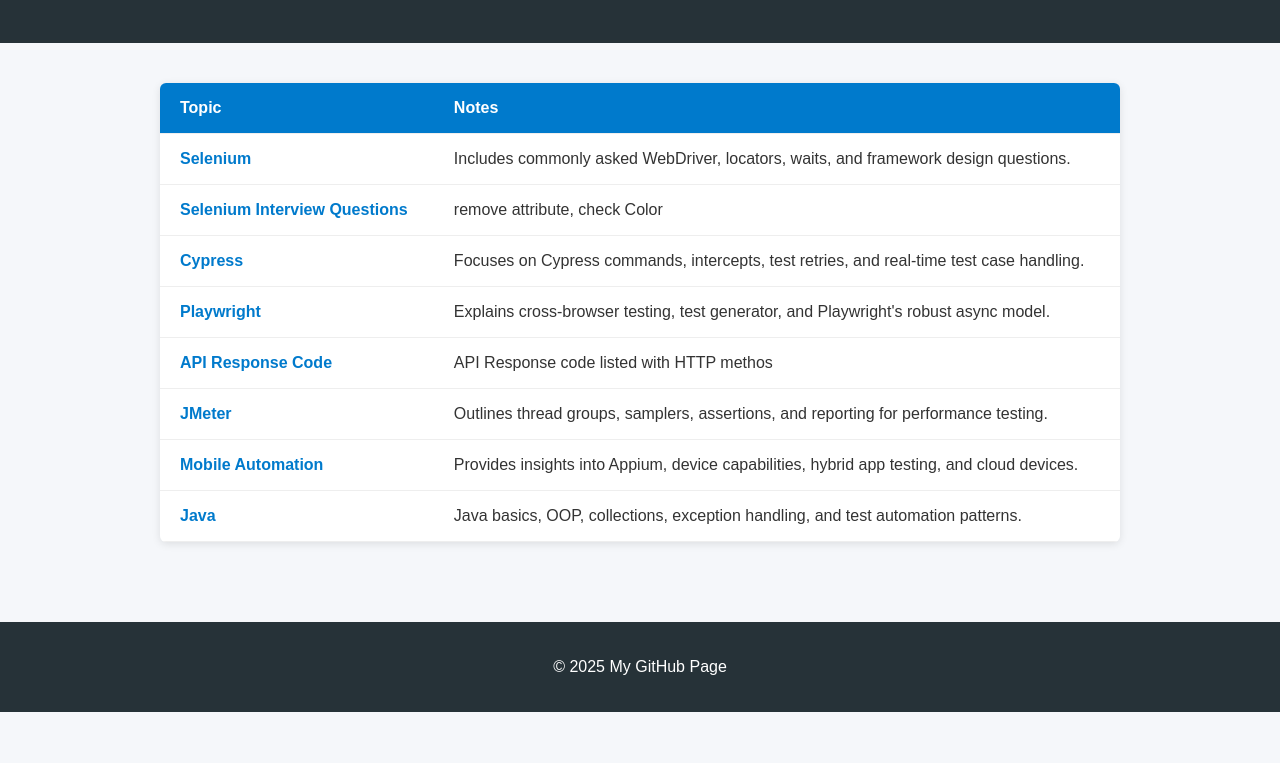
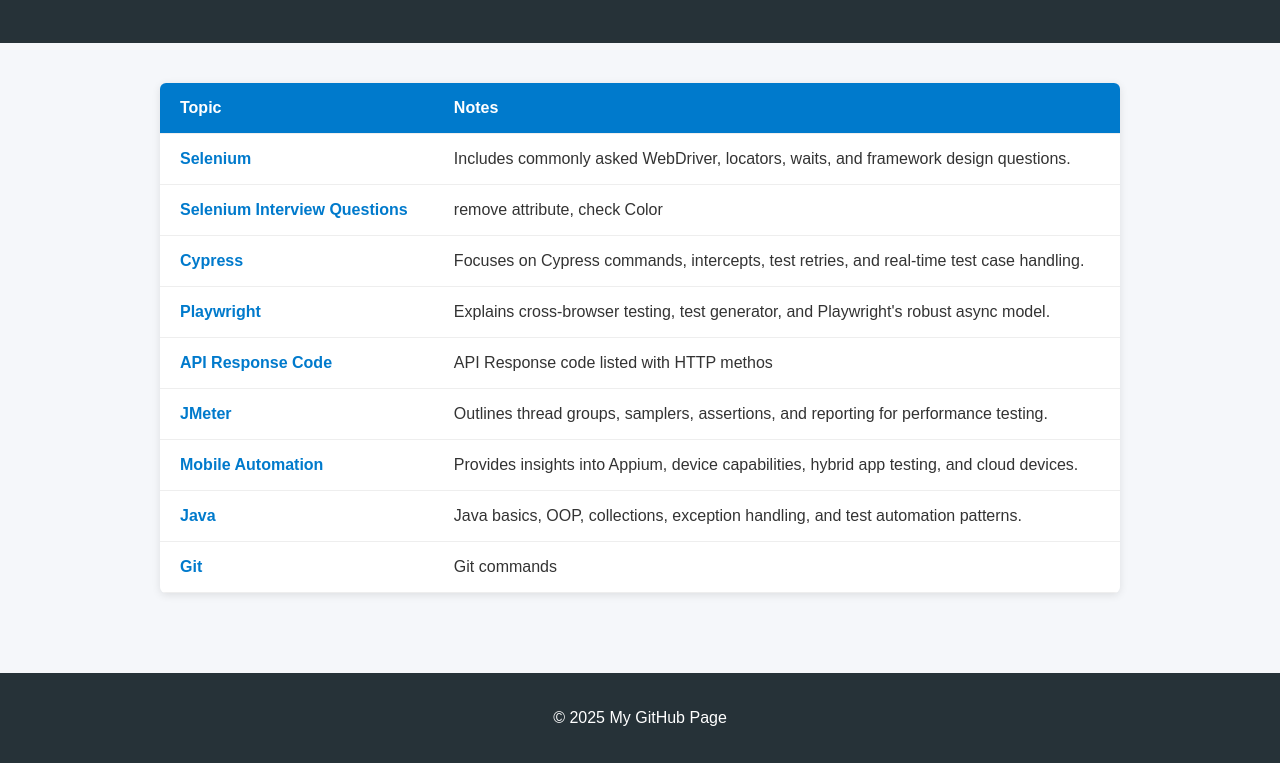
Before and after one commit to anandk625/my-website, a plain HTML site: page index.html in a window 1280 px wide. Shown: the part 131-894 px from the top of the page. Before the commit the page ends 843 px from the top, so only its background shows below. Drawn offline with Linux system fonts and the light colour scheme.

Commit message:
Git document updated

```diff
--- a/index.html
+++ b/index.html
@@ -53,6 +53,10 @@
           <td><a href="docs/Java.pages" target="_blank">Java</a></td>
           <td>Java basics, OOP, collections, exception handling, and test automation patterns.</td>
         </tr>
+        <tr>
+          <td><a href="docs/Git.pdf" target="_blank">Git</a></td>
+          <td>Git commands</td>
+        </tr>
       </tbody>
     </table>
   </main>
```
Also changed, not shown: 1 other file.
